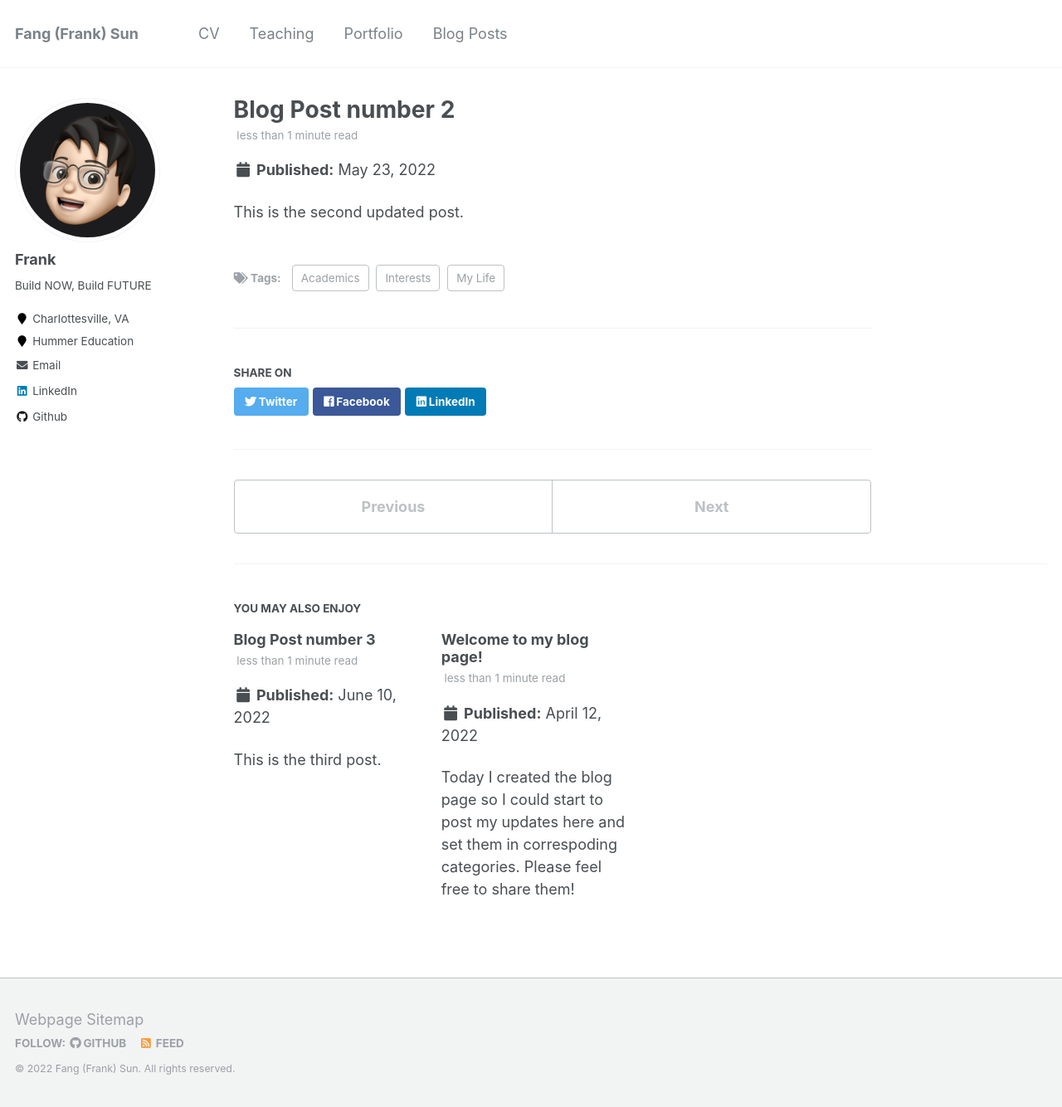
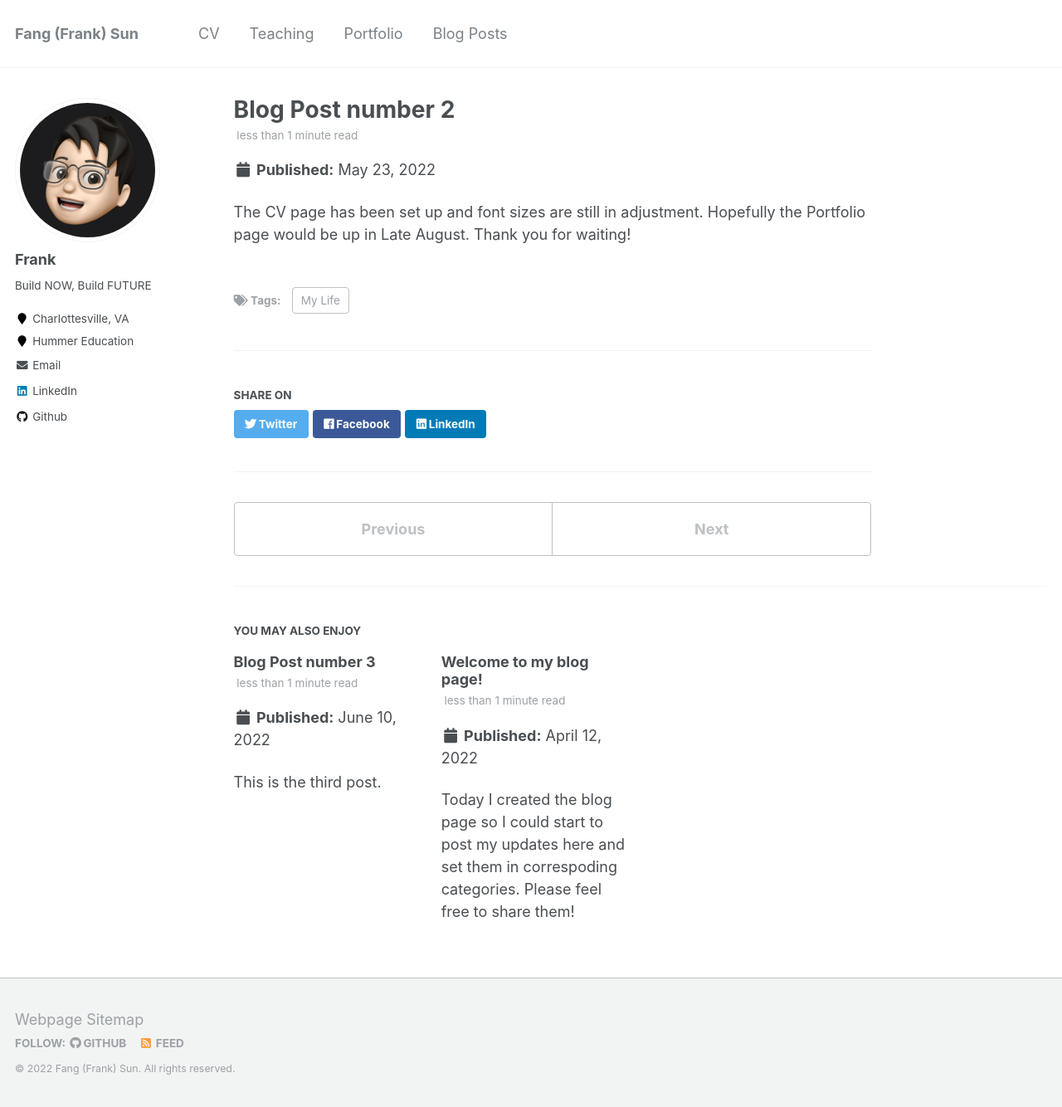
Before and after one commit to FangFrankSun/AcademicPage, a Jekyll site: the page built from _posts/2022-05-23-blog-post-2.md, in a window 1280 px wide and 1334 px high. Shown: the whole window at 83% size. Built offline with Jekyll 4.4.1, drawn with Linux system fonts in a browser that asks for light colours.

Commit message:
Update 2022-05-23-blog-post-2.md

```diff
--- a/_posts/2022-05-23-blog-post-2.md
+++ b/_posts/2022-05-23-blog-post-2.md
@@ -3,9 +3,7 @@ title: 'Blog Post number 2'
 date: 2022-05-23
 permalink: /posts/2013/08/blog-post-2/
 tags:
-  - Interests
-  - Academics
   - My Life
 ---
 
-This is the second updated post.
+The CV page has been set up and font sizes are still in adjustment. Hopefully the Portfolio page would be up in Late August. Thank you for waiting!
```
